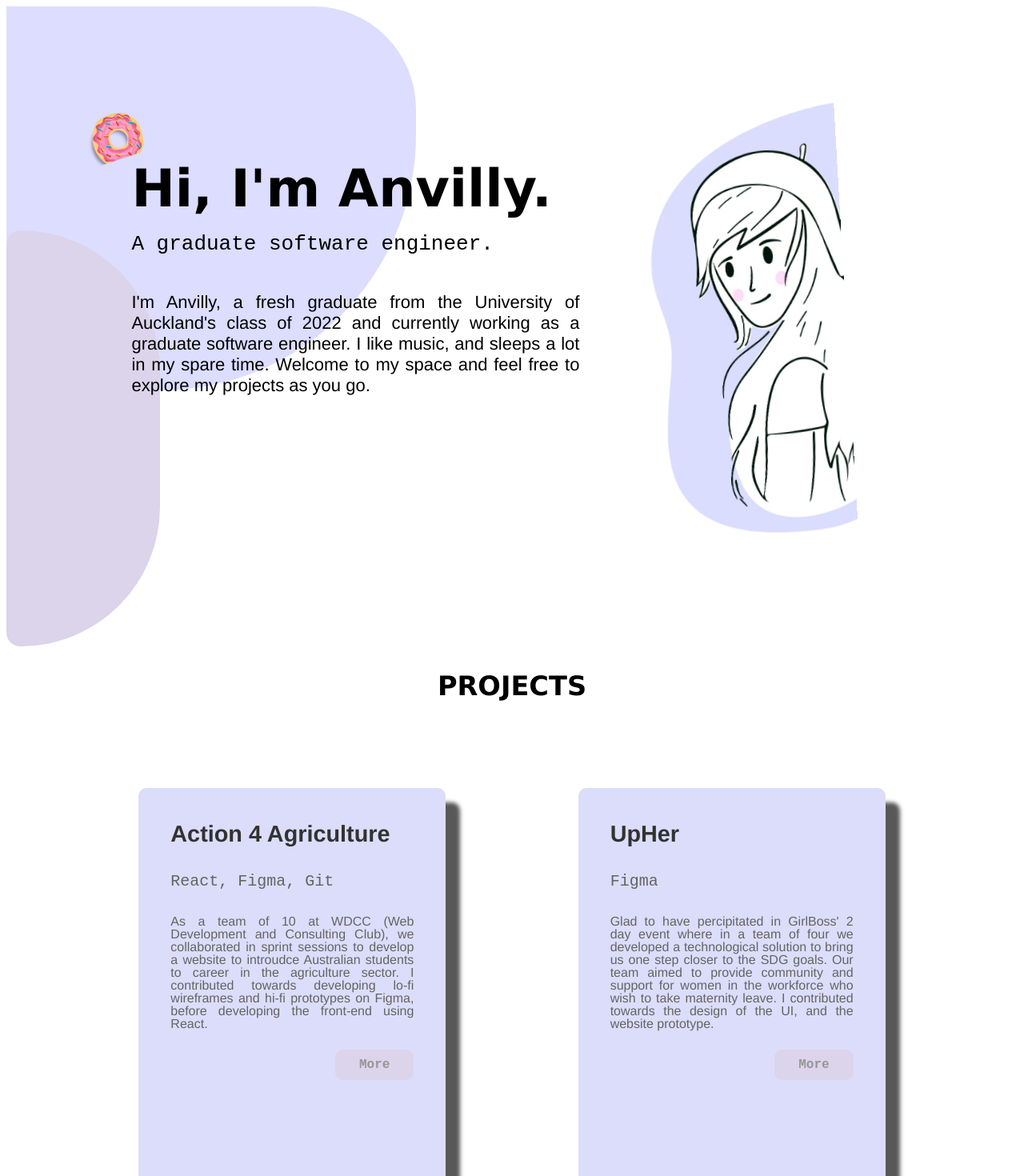
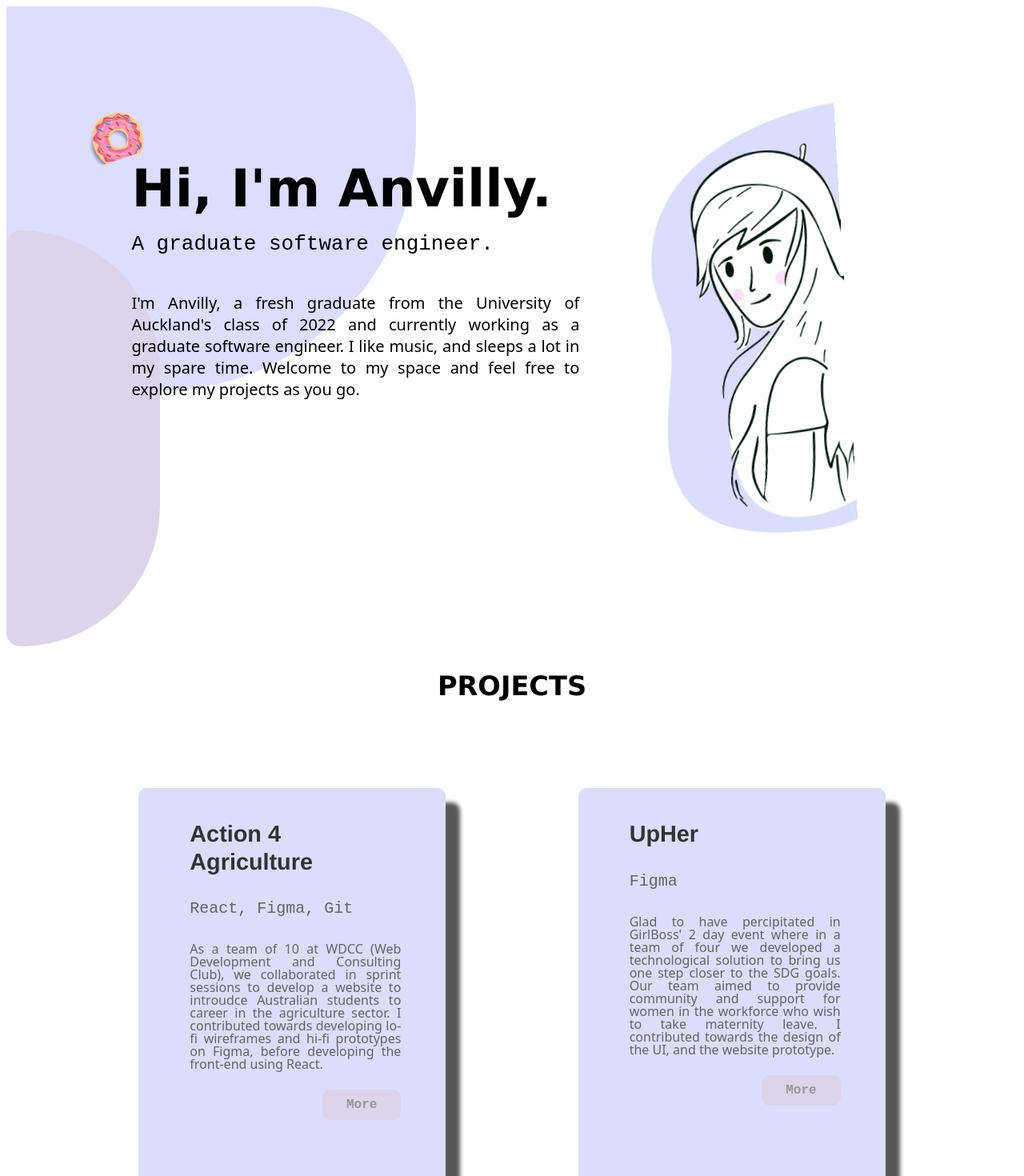
Before and after one commit to zhua633/my-website, a React (Create React App) app in the folder client/: page / in a window 1280 px wide. Shown: the top 1470 px of the page at 80% size. Built offline with nearby package versions, Linux system fonts and the light colour scheme.

Commit message:
Font changes and fade in

```diff
--- a/client/src/Components/Footer/index.jsx
+++ b/client/src/Components/Footer/index.jsx
@@ -1,6 +1,5 @@
 import React from 'react'
 import './index.css'
-
 
 class Footer extends React.Component{
     render(){
@@ -17,7 +16,8 @@ class Footer extends React.Component{
                         <a href="https://github.com/zhua633/my-website/" target="_blank" rel="noreferrer"><div className='footer_images git'></div></a>
                     </div>
                 </div>
-            </section>        )
+            </section>
+        )
     }
 }
 
--- a/client/src/Components/Hero/index.css
+++ b/client/src/Components/Hero/index.css
@@ -35,10 +35,10 @@
 
 .body {
     margin-top: 8%;
-    font-weight: 400;
-    font-size: 22px;
+    font-weight: 350;
+    font-size: 20px;
     color: black;
-    font-family: 'Source Code Pro', 'Biotif-Regular','Helvetica Neue', sans-serif;
+    font-family: system-ui, -apple-system, BlinkMacSystemFont, 'Segoe UI', Roboto, Oxygen, Ubuntu, Cantarell, 'Open Sans', 'Helvetica Neue', sans-serif;
     text-align: justify;
 }
 
@@ -149,3 +149,13 @@ align-items: center;
     transform: rotate(0deg);
   }
 }
+
+.fade {
+    opacity: 0;
+    animation: fadeIn 2s ease-in-out forwards;
+    transition: fadeIn 2s;
+}
+@keyframes fadeIn {
+    from { opacity: 0; }
+    to   { opacity: 1; }
+}
--- a/client/src/Components/Hero/index.jsx
+++ b/client/src/Components/Hero/index.jsx
@@ -9,7 +9,7 @@ class Hero extends React.Component{
             <div className='oval_top_left'></div>
             <div className='oval_left'></div>
             <div className='oval_small'></div>
-            <div className="heading">
+            <div className="heading fade">
                 Hi, I'm Anvilly.
                 <p className='subtitle row'> A graduate software engineer.</p>
                 <div className='body'>
--- a/client/src/Components/Projects/index.css
+++ b/client/src/Components/Projects/index.css
@@ -64,12 +64,12 @@
 .content .details {
    width: 100%;
    transition: 0.5s;
+   margin-left: 8vh;
+   margin-right: 7vh;
    font-family: 'Source Code Pro', 'Biotif-Regular', 'Helvetica Neue', sans-serif;
 }
 
 .content .details h2 {
-   margin-left: 5vh;
-   margin-right: 5vh;
    margin-top: 5vh;
    font-size: 1.8em;
    font-weight: 800;
@@ -78,19 +78,16 @@
 }
 
 .content .details h4 {
-   margin-left: 5vh;
-   margin-right: 5vh;
    margin-top: 3vh;
    color: rgb(100,100,100);
    line-height: 1em;
    text-align: justify;
    font-size: 1em;
    font-weight: 100;
+   font-family: system-ui, -apple-system, BlinkMacSystemFont, 'Segoe UI', Roboto, Oxygen, Ubuntu, Cantarell, 'Open Sans', 'Helvetica Neue', sans-serif;
 }
 
 .content .details h3 {
-   margin-left: 5vh;
-   margin-right: 5vh;
    margin-top: 3vh;
    color: rgb(100,100,100);
    font-family: 'Courier New', Courier, monospace;
@@ -104,7 +101,6 @@
    display: flex;
    justify-content: right;
    margin-top: 3vh;
-   margin-right: 5vh;
 
 }
 
--- a/client/src/Components/Projects/index.jsx
+++ b/client/src/Components/Projects/index.jsx
@@ -1,6 +1,5 @@
 import React from 'react'
 import './index.css'
-
 
 
 const Cases = () => {
```
